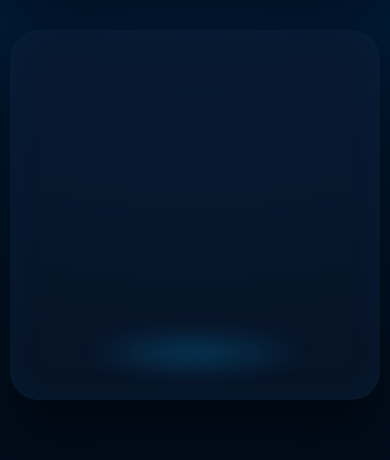
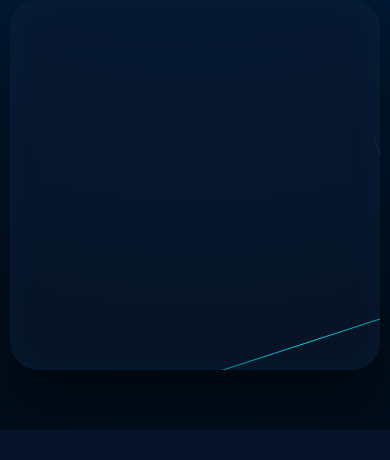
Before and after one commit to robinssondsp/RobSys, a Django app: page / in a window 390 px wide. Shown: the part 416-876 px from the top of the page. After the commit the page ends 846 px from the top, so only its background shows below. Run offline with Django 5.2, Linux system fonts and the light colour scheme; some libraries are stand-ins or nearby versions.

Commit message:
Robot bordes camara ajustada

```diff
--- a/static/css/style.css
+++ b/static/css/style.css
@@ -5,6 +5,11 @@
     margin: 0;
     padding: 0;
     box-sizing: border-box;
+}
+
+:root {
+    --scan-speed: 3s;
+    --accent-color: rgba(0,255,255,0.8);
 }
 
 html, body {
@@ -68,12 +67,18 @@ html, body {
     display: flex;
     flex-direction: column;
     align-items: center;
-    gap: clamp(40px, 6vh, 80px);
+    gap: 60px;
 }
 
 /* ========================= */
-/* GLASS PROFESIONAL */
+/* VIDEO GLASS */
 /* ========================= */
+.video-box {
+    width: 100%;
+    max-width: 500px;
+    position: relative;
+}
+
 .glass {
     position: relative;
     background: rgba(10, 20, 40, 0.4);
@@ -103,57 +145,56 @@ video {
 }
 
 /* ========================= */
-/* ROBOT CONTENEDOR REDONDEADO */
+/* ROBOT */
 /* ========================= */
 .robot-box {
     position: relative;
     width: 100%;
-    max-width: 480px;
-    margin: 0 auto;
+    max-width: 420px;
+    aspect-ratio: 1 / 1;
     display: flex;
     justify-content: center;
     align-items: center;
 
-    border-radius: 28px;        /* 👈 redondeado elegante */
-    overflow: hidden;           /* 👈 recorta bordes duros */
+    border-radius: 28px;
+    overflow: hidden;
+
     background: rgba(15,25,45,0.5);
     box-shadow:
         0 25px 60px rgba(0,0,0,0.6),
         inset 0 0 40px rgba(0,180,255,0.05);
 }
 
-/* Model viewer redondeado */
+.robot-box::before {
+    content: "";
+    position: absolute;
+    inset: 0;
+    border-radius: 28px;
+    padding: 1px;
+    background: conic-gradient(
+        from 0deg,
+        transparent,
+        var(--accent-color),
+        transparent 40%
+    );
+    animation: borderScan var(--scan-speed) linear infinite;
+    pointer-events: none;
+
+    -webkit-mask:
+        linear-gradient(#000 0 0) content-box,
+        linear-gradient(#000 0 0);
+    -webkit-mask-composite: xor;
+            mask-composite: exclude;
+}
+
+@keyframes borderScan {
+    from { transform: rotate(0deg); }
+    to   { transform: rotate(360deg); }
+}
+
 model-viewer {
     width: 100%;
-    height: auto;
-    aspect-ratio: 1 / 1;
-    z-index: 2;
-    border-radius: 28px;        /* 👈 mantiene coherencia */
-}
-
-/* ========================= */
-/* BASE TECNOLÓGICA */
-/* ========================= */
-.tech-base {
-    position: absolute;
-    bottom: 8%;
-    width: 60%;
-    height: 10%;
-    border-radius: 50%;
-    background: radial-gradient(
-        ellipse at center,
-        rgba(0,180,255,0.4) 0%,
-        rgba(0,180,255,0.15) 50%,
-        transparent 70%
-    );
-    filter: blur(12px);
-    animation: basePulse 3s ease-in-out infinite;
-    z-index: 1;
-}
-
-@keyframes basePulse {
-    0%,100% { opacity: 0.6; transform: scale(1); }
-    50% { opacity: 1; transform: scale(1.08); }
+    height: 100%;
 }
 
 /* ========================= */
--- a/webapp/templates/home.html
+++ b/webapp/templates/home.html
@@ -26,13 +26,10 @@
 
 <div id="app">
 
-    <!-- VIDEO -->
     <div class="video-box glass">
+
         <div class="rpa-overlay">
             <div class="scan-line"></div>
-            <div class="data-node node1"></div>
-            <div class="data-node node2"></div>
-            <div class="data-node node3"></div>
 
             <div class="micro-data top-left">
                 ESCANEANDO VENTAS...
@@ -51,24 +48,31 @@
             playsinline
             preload="auto">
         </video>
+
     </div>
 
-    <!-- ROBOT -->
     <div class="robot-box">
-        <div class="tech-base"></div>
 
         <model-viewer
             src="{% static 'robot.glb' %}"
             camera-controls
             auto-rotate
             auto-rotate-delay="0"
-            rotation-per-second="12deg"
+            rotation-per-second="8deg"
+
+            camera-orbit="auto auto 36m"
+            min-camera-orbit="auto auto 35m"
+            max-camera-orbit="auto auto 37m"
+
+            field-of-view="28deg"
+
             exposure="1.05"
             shadow-intensity="0.8"
             environment-image="neutral"
-            camera-orbit="0deg 75deg 3m"
+            interaction-prompt="none"
             alt="robot">
         </model-viewer>
+
     </div>
 
 </div>
```
Also changed, not shown: other parts of static/css/style.css (+43 -16 lines).
